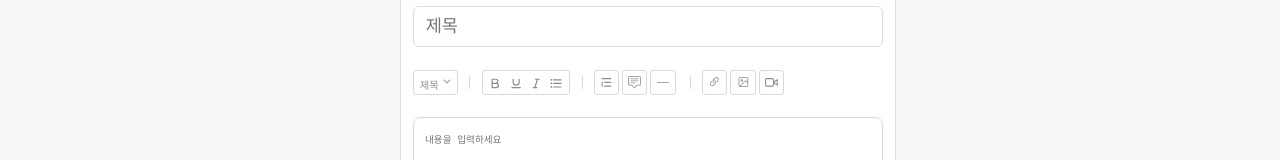
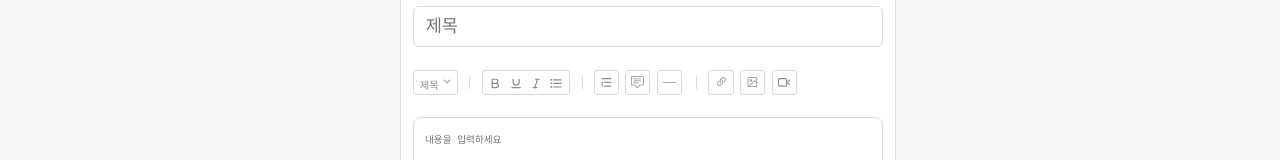
Before and after one commit to haerxeong/kickon-frontend, a React (Vite) app in the folder kickon-fe/: page /news/write in a window 1280 px wide. Shown: the part 196-356 px from the top of the page. Built offline with nearby package versions, Linux system fonts and the light colour scheme.

Commit message:
Refactor: 툴바 사이 gap 수정

```diff
--- a/kickon-fe/src/components/PostEditer/postEditor.style.js
+++ b/kickon-fe/src/components/PostEditer/postEditor.style.js
@@ -184,6 +184,7 @@ export const TitleInput = styled.input`
 export const EditorToolbar = styled.div`
     display: flex;
     align-items: center;
+    gap: 0.2rem;
 `;
 
 export const FormatDropdown = styled.div`
@@ -209,7 +210,7 @@ export const FormatDropdown = styled.div`
 export const Divider = styled.div`
     width: 1px;
     height: 0.83rem;
-    margin: 0 0.7rem;
+    margin: 0 0.5rem;
     background-color: #D9D9D9;
 `;
 
```
